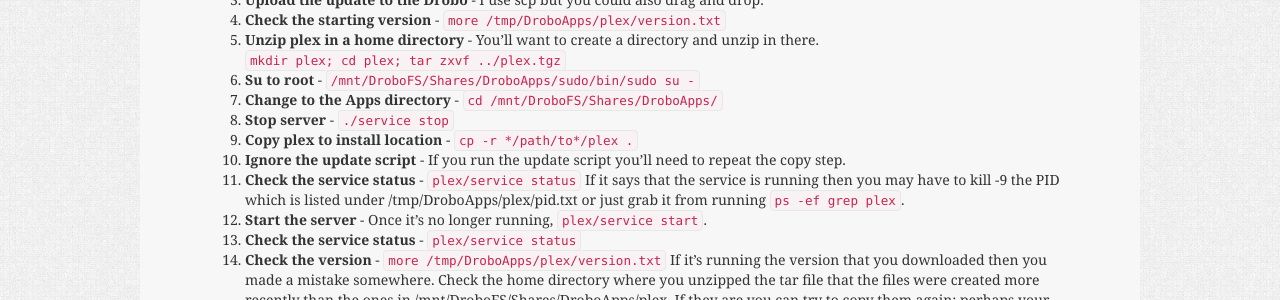
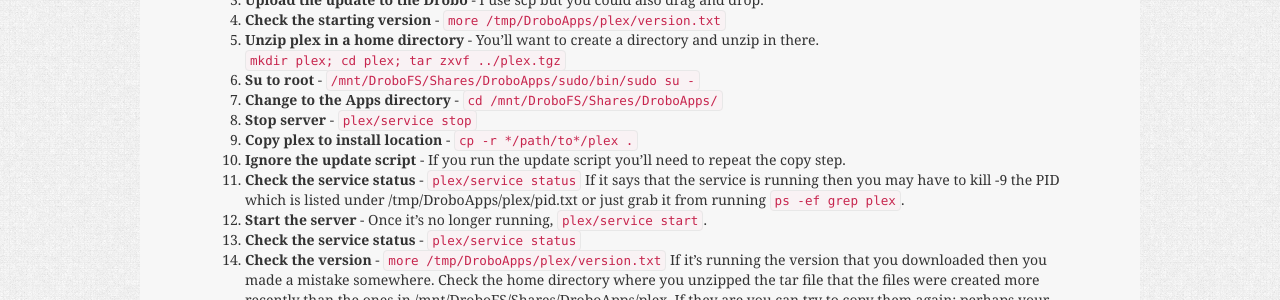
Before and after one commit to csirkin/csirkin.github.io, a Jekyll site: the page built from _posts/2017-06-29-upgrading-plex-on-drobo-5n.md, in a window 1280 px wide. Shown: the part 379-679 px from the top of the page. Built offline with Jekyll 4.4.1, drawn with Linux system fonts in a browser that asks for light colours; comment, search, counter and statistics services are not loaded.

Commit message:
Update 2017-06-29-upgrading-plex-on-drobo-5n.md
Missed a 'service' name that had to be updated to plex/service

````diff
--- a/_posts/2017-06-29-upgrading-plex-on-drobo-5n.md
+++ b/_posts/2017-06-29-upgrading-plex-on-drobo-5n.md
@@ -22,7 +22,7 @@
 unzip in there. ```mkdir plex; cd plex; tar zxvf ../plex.tgz```
 1. **Su to root** - ```/mnt/DroboFS/Shares/DroboApps/sudo/bin/sudo su -```
 1. **Change to the Apps directory** - ```cd /mnt/DroboFS/Shares/DroboApps/```
-1. **Stop server** - ```./service stop```
+1. **Stop server** - ```plex/service stop```
 1. **Copy plex to install location** - ```cp -r */path/to*/plex .```
 1. **Ignore the update script** - If you run the update script you'll need to
 repeat the copy step.
````
